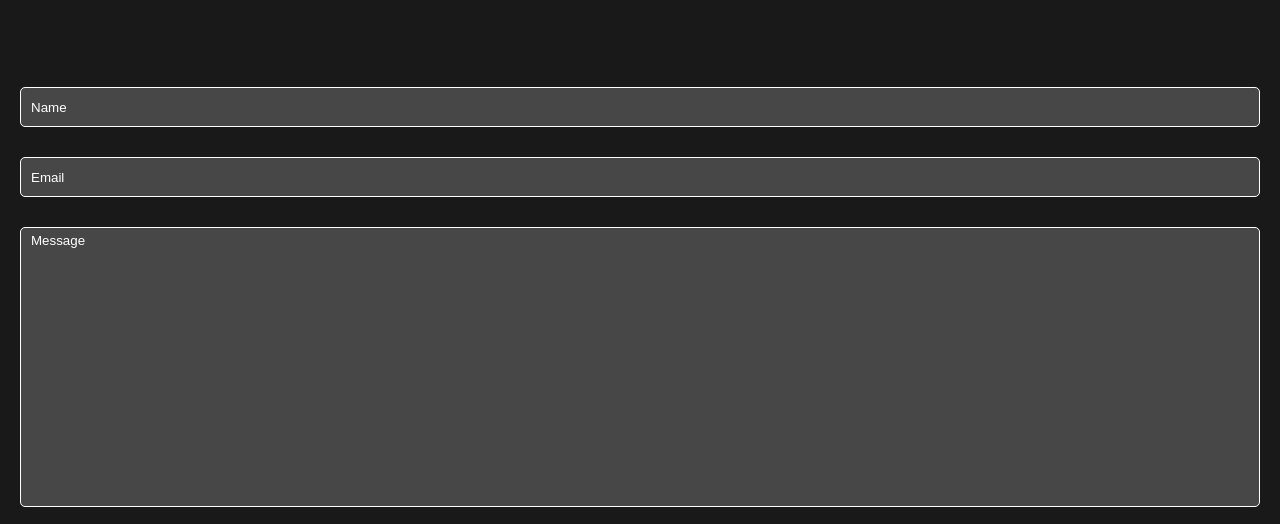
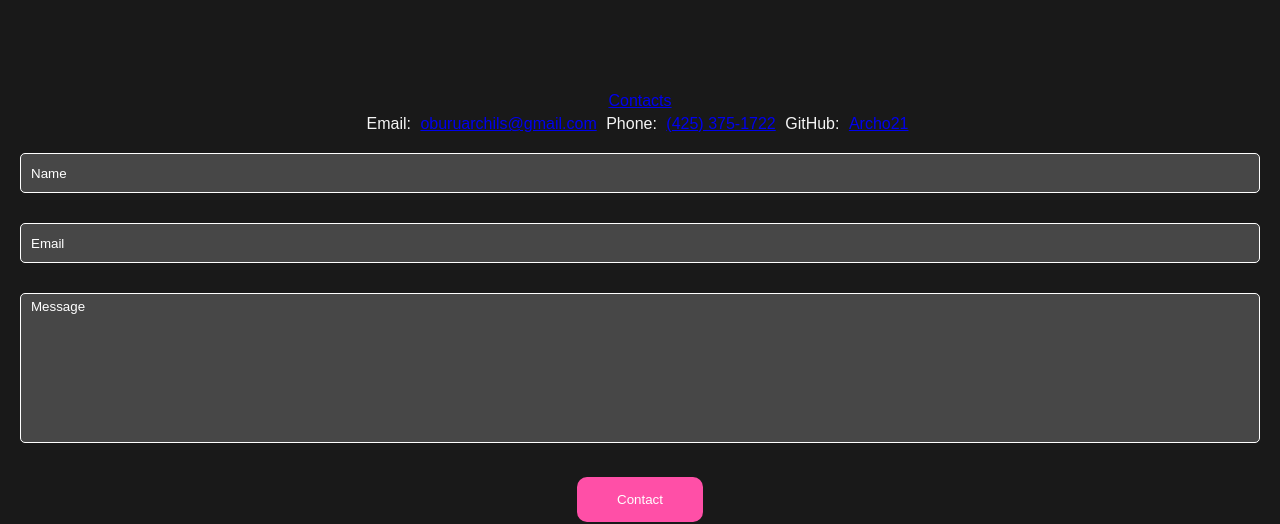
Before and after one commit to Archo21/portfolio-Archils, a plain HTML site: page index.html in a window 1280 px wide. Shown: the part 5354-5878 px from the top of the page. Drawn offline with Linux system fonts and the light colour scheme.

Commit message:
contacts added

```diff
--- a/index.html
+++ b/index.html
@@ -216,6 +216,14 @@
 </section>
 <!-- contact- Section -->
 <section id="contact-section">
+<section class="contacts-section">
+    <p>
+        <a href="Contacts">Contacts</a></p>
+        Email: <a href="mailto:oburuarchils@gmail.com">oburuarchils@gmail.com</a>
+        Phone: <a href="tel:4253751722">(425) 375-1722</a>
+        GitHub: <a href="GitHub:Archo21">Archo21</a>
+  </p>
+</section>
 <form class="contact-form">
 <input type="text" name="name" id="name" outcomplete="off" placeholder="name">
 <input type="text" name="email" id="email" outcomplete="off" placeholder="email">
--- a/style.css
+++ b/style.css
@@ -394,6 +394,13 @@ opacity: 0;
 grid-template-columns: repeat(2, 1fr);
 grid-gap: 50px;
 }
+.contacts-section{
+    color: whitesmoke;
+    background-color: transparent;
+  text-decoration: none;
+    text-align: center;
+
+}
 .contact-form input, .contact-form textarea{
     width: 100%;
     height: 40px;
@@ -410,7 +417,7 @@ color: #fff;
 
 }
 #msg{
-    height: 280px;
+    height: 150px;
     resize: none;
     font-family: sans-serif;
 }
```
